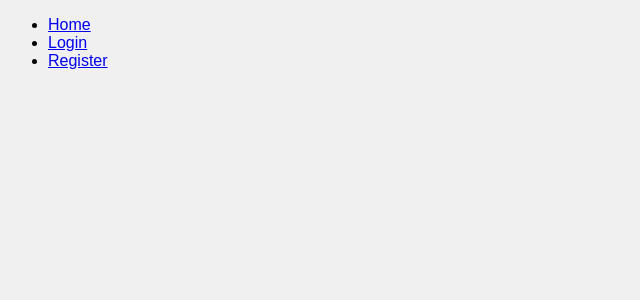
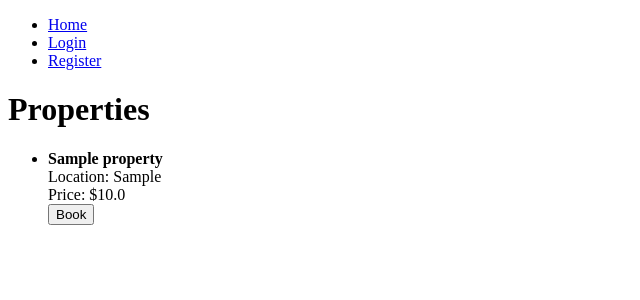
Before and after one commit to allenanto/B9IS123_2324_TMD2, a Flask app: template templates/index.html in a window 1280 px wide. Shown: the top 300 px of the page, without its empty margins (0-640 px from the left). Run offline with Flask 3, Linux system fonts and the light colour scheme; the template is opened without the code that fills it: values that come from a table or form of the project are taken from there, others are empty; tables that the repository leaves empty hold one stand-in row (values such as "Sample post").

Commit message:
Updating templates and connections

```diff
--- a/app.py
+++ b/app.py
@@ -20,7 +20,8 @@ authenticated_user = None
 @app.route('/')
 def index():
     if authenticated_user:
-        return render_template('index.html')
+        properties = Property.query.all()
+        return render_template('index.html', properties=properties)
     else:
         return redirect(url_for('login'))
 
--- a/templates/dashboard.html
+++ b/templates/dashboard.html
@@ -4,10 +4,10 @@
     <meta charset="UTF-8">
     <meta name="viewport" content="width=device-width, initial-scale=1.0">
     <title>Dashboard</title>
-    <link rel="stylesheet" href="{{ url_for('static', filename='styles.css') }}">
-
 </head>
 <body>
+    {% include 'navbar.html' %}
+
     <h1>Dashboard</h1>
     <ul>
         {% for property in properties %}
--- a/templates/index.html
+++ b/templates/index.html
@@ -3,11 +3,23 @@
 <head>
     <meta charset="UTF-8">
     <meta name="viewport" content="width=device-width, initial-scale=1.0">
-    <title>Real Estate App</title>
-    <link rel="stylesheet" href="{{ url_for('static', filename='styles.css') }}">
-
+    <title>Home</title>
 </head>
 <body>
     {% include 'navbar.html' %}
+
+    <h1>Properties</h1>
+    <ul>
+        {% for property in properties %}
+            <li>
+                <strong>{{ property.name }}</strong><br>
+                Location: {{ property.location }}<br>
+                Price: ${{ property.price }}<br>
+                <form action="{{ url_for('book_property', property_id=property.id) }}" method="post">
+                    <button type="submit">Book</button>
+                </form>
+            </li>
+        {% endfor %}
+    </ul>
 </body>
 </html>
--- a/templates/navbar.html
+++ b/templates/navbar.html
@@ -4,7 +4,6 @@
     <ul>
         <li><a href="{{ url_for('index') }}">Home</a></li>
         {% if current_user.is_authenticated %}
-            <li><a href="{{ url_for('dashboard') }}">Dashboard</a></li>
             <li><a href="{{ url_for('logout') }}">Logout</a></li>
         {% else %}
             <li><a href="{{ url_for('login') }}">Login</a></li>
```
